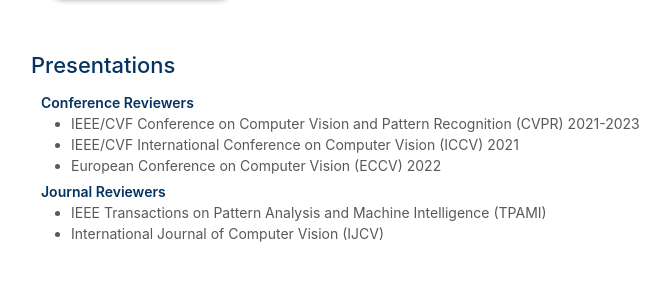
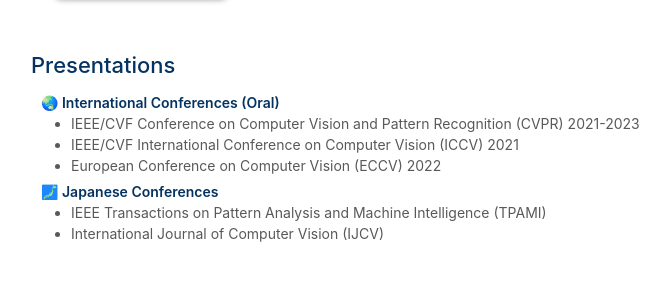
Before and after one commit to y-fen/y-fen.github.io, a Jekyll site: the page built from index.md, in a window 1280 px wide and 900 px high, scrolled down 515 px, cut to the strip 565-846 px from the top of the window. Shown: the whole strip, without its empty margins (439-1109 px from the left). Built offline with Jekyll 4.4.1, drawn with Linux system fonts in a browser that asks for light colours; a style sheet for code colours, icons or effects is not loaded; our own code applies the rules of GitHub Pages for plain Markdown files.

Commit message:
Update presentation.md

```diff
--- a/_includes/presentation.md
+++ b/_includes/presentation.md
@@ -1,6 +1,6 @@
 ## Presentations
 
-<h4 style="margin:0 10px 0;">Conference Reviewers</h4>
+<h4 style="margin:0 10px 0;">🌏 International Conferences (Oral)</h4>
 
 <ul style="margin:0 0 5px;">
   <li><a href="http://cvpr2023.thecvf.com/"><autocolor>IEEE/CVF Conference on Computer Vision and Pattern Recognition (CVPR) 2021-2023</autocolor></a></li>
@@ -8,7 +8,7 @@
   <li><a href="https://eccv2022.ecva.net/"><autocolor>European Conference on Computer Vision (ECCV) 2022</autocolor></a></li>
 </ul>
 
-<h4 style="margin:0 10px 0;">Journal Reviewers</h4>
+<h4 style="margin:0 10px 0;">🗾 Japanese Conferences</h4>
 
 <ul style="margin:0 0 20px;">
   <li><a href="https://www.computer.org/csdl/journal/tp"><autocolor>IEEE Transactions on Pattern Analysis and Machine Intelligence (TPAMI)</autocolor></a></li>
```
